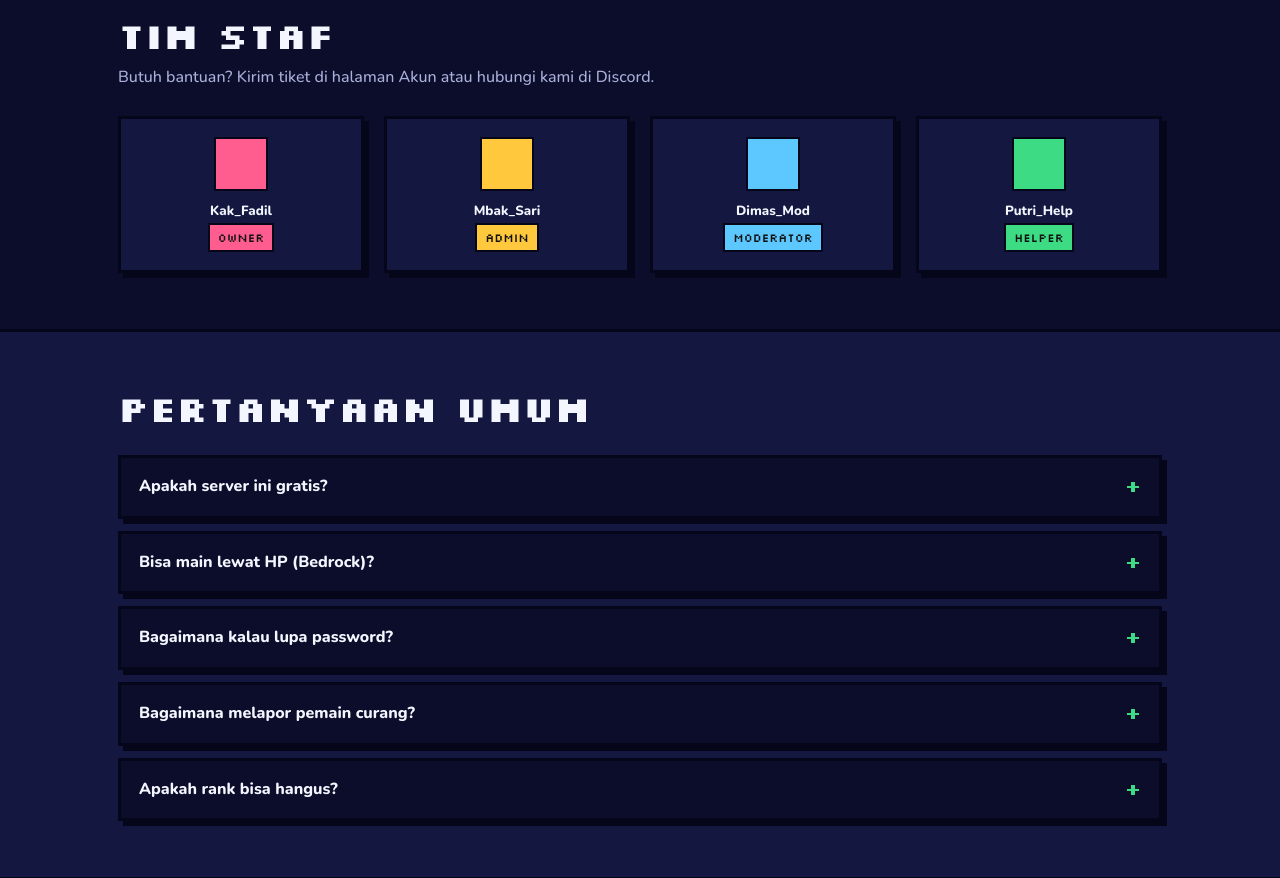
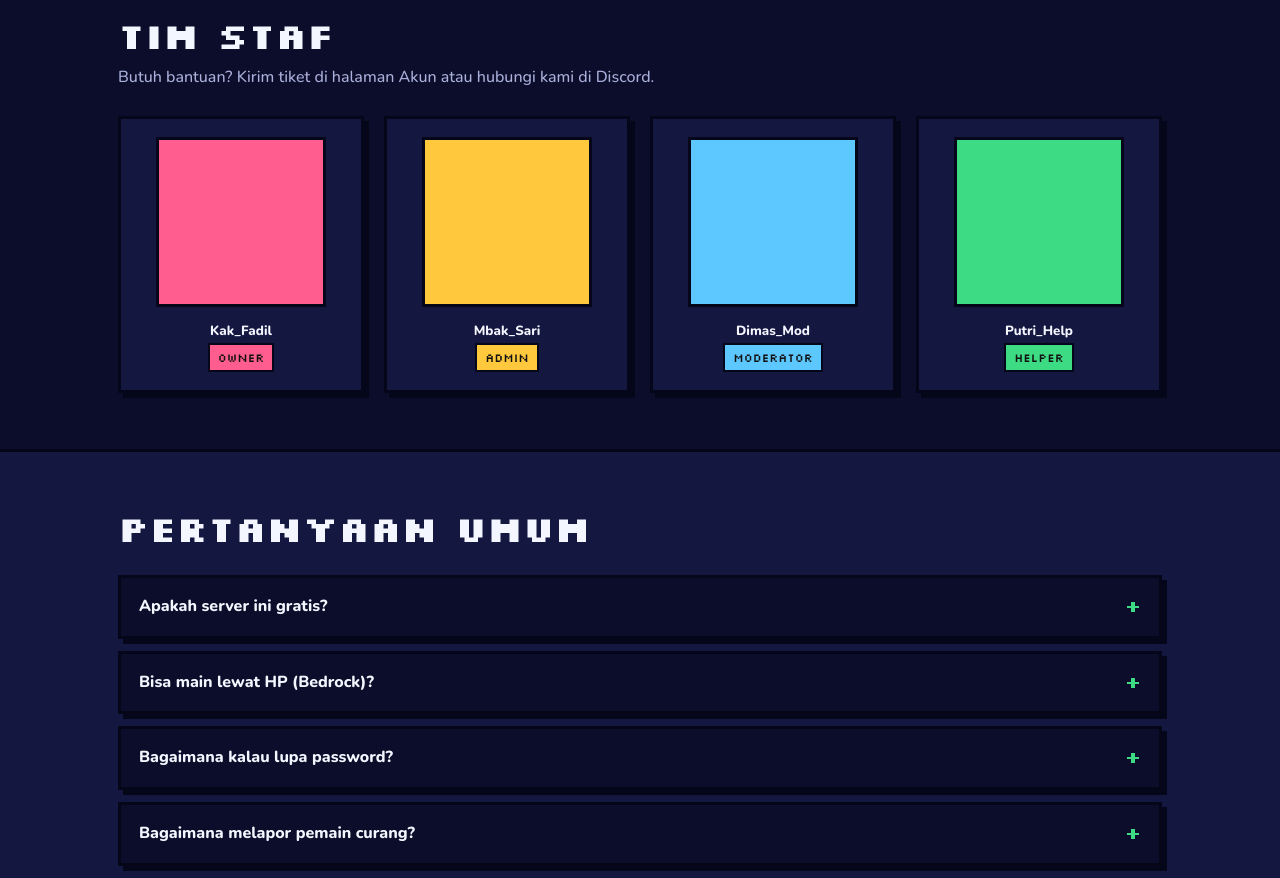
Before and after one commit to chisatoboba/Hypix, a plain HTML site: page info.html in a window 1280 px wide. Shown: the part 1160-2038 px from the top of the page. Drawn offline with nearby package versions, Linux system fonts and the light colour scheme; no server answers.

Commit message:
Add styles for staff face images

```diff
--- a/style.css
+++ b/style.css
@@ -94,3 +94,4 @@ img.face{object-fit:cover;background:var(--n3)}
 .top .nav a{padding:14px 12px;font-size:17px;border-bottom:2px solid var(--n2)}
 .top .nav a[aria-current]{color:var(--tx);border-bottom:2px solid var(--em)}
 .top .nav .acc{margin:14px 0 0;text-align:center;border:3px solid var(--bd)}
+.staff .face{display:block;width:min(100%,170px);height:auto;aspect-ratio:1;margin:0 auto 14px;border-width:3px}
```
